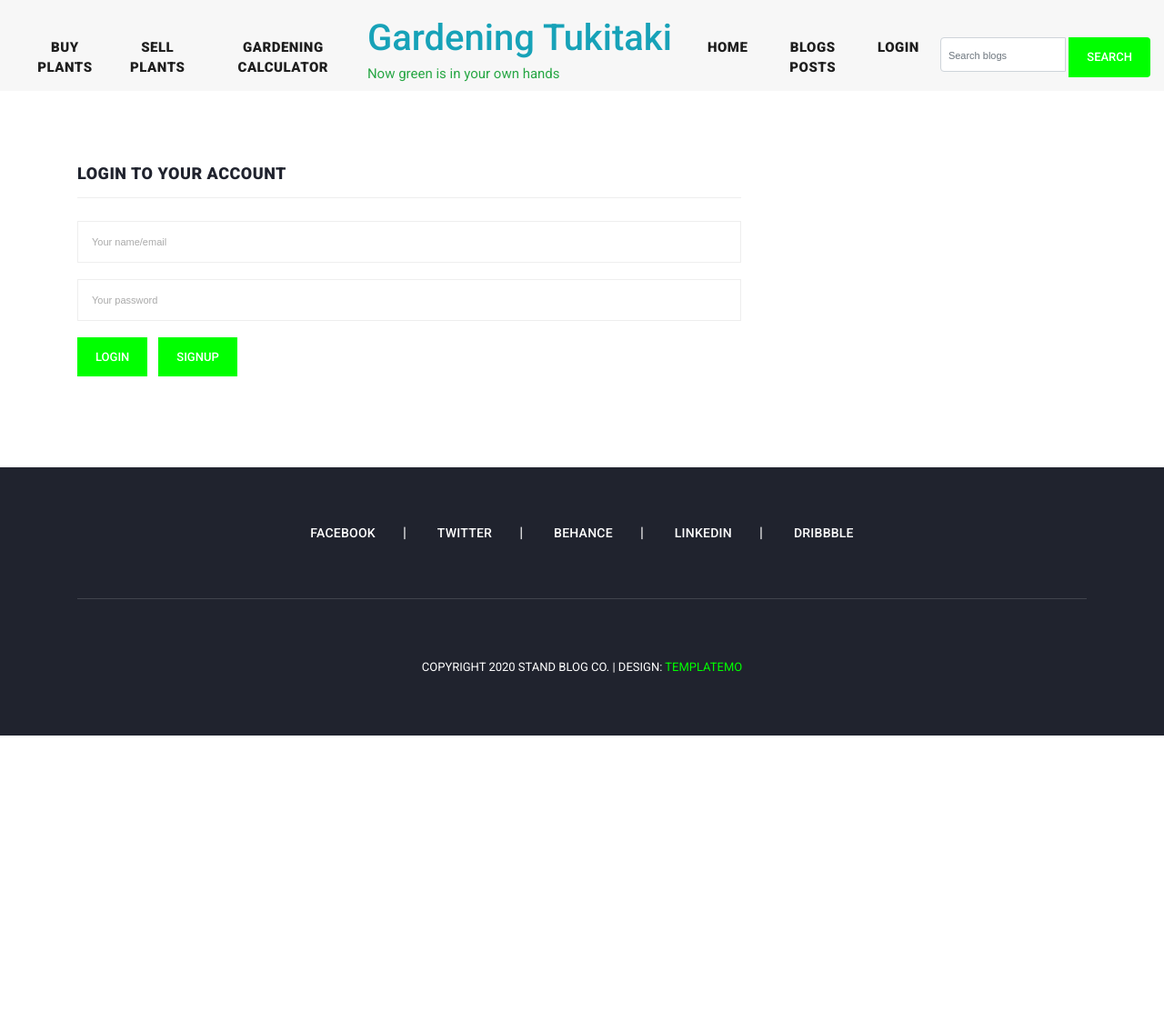
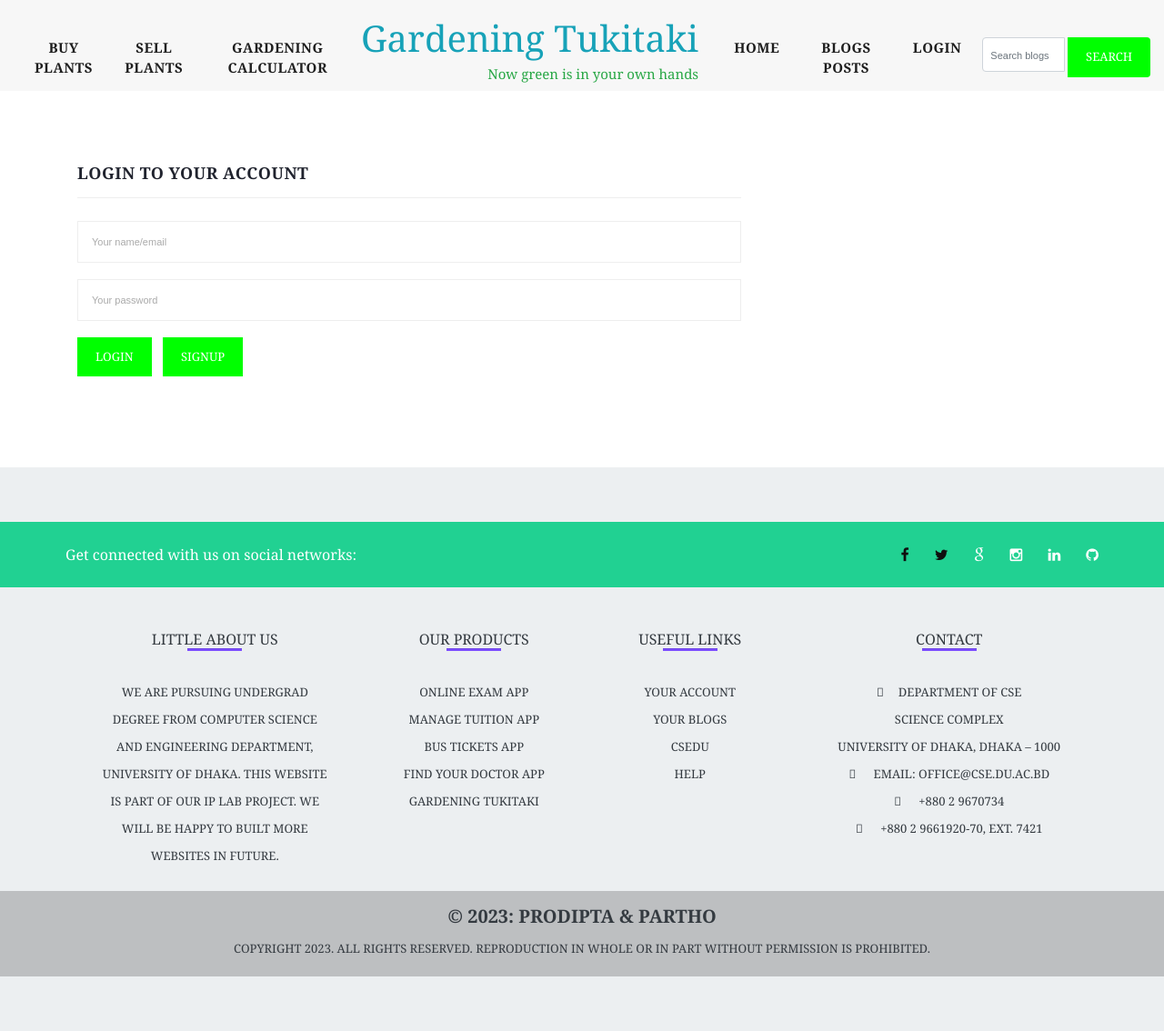
Before and after one commit to Prodipta0109/Gardening-Tukitaki, a Django app: page /login/?next=/add_blog/ in a window 1280 px wide. Shown: the whole page at 91% size. Before the commit the page ends 809 px from the top, so only its background shows below. Run offline with Django 4.2, Linux system fonts and the light colour scheme; some libraries are stand-ins or nearby versions.

Commit message:
Footer Done

```diff
--- a/src/assets/css/main.css
+++ b/src/assets/css/main.css
@@ -43,6 +43,14 @@
     color: #CDCDCD !important;
 }
 
+.fa-facebook-f{
+    color: rgb(15, 15, 15) !important;
+}
+
+.fa-twitter{
+    color: rgb(15, 15, 15) !important;
+}
+
 .btn-primary {
     display: inline-block;
     background-color: #00FF00;
--- a/src/assets/css/templatemo-stand-blog.css
+++ b/src/assets/css/templatemo-stand-blog.css
@@ -7,7 +7,8 @@ https://templatemo.com/tm-551-stand-blog
 */
 
 body {
-  font-family: 'Roboto', sans-serif;
+  /*font-family: 'Roboto', sans-serif; */
+  font-family: 'Georgia', serif;
   overflow-x: hidden;
   text-rendering: optimizeLegibility;
   -webkit-font-smoothing: antialiased;
@@ -35,7 +36,7 @@ h1,h2,h3,h4,h5,h6 {
 
 .main-button a {
 	display: inline-block;
-	background-color: #00ff00;
+	background-color: #4aa44a;
 	color: #fff;
 	font-size: 13px;
 	font-weight: 500;
@@ -45,7 +46,7 @@ h1,h2,h3,h4,h5,h6 {
 }
 
 .main-button a:hover {
-	background-color: #fb9857;
+	background-color: #21400a;
 }
 
 .heading-page {
--- a/src/templates/banner.html
+++ b/src/templates/banner.html
@@ -12,7 +12,7 @@
                   <div class="meta-category">
                     <span>{{blog.category}}</span>
                   </div>
-                  <a href="post-details.html"><h4>{{blog.title}}</h4></a>
+                  <a href="{% url 'blog_details' blog.slug %}"><h4>{{blog.title}}</h4></a>
                   <ul class="post-info">
                     <li><a href="#">{{blog.user.username}}</a></li>
                     <li><a href="#">{{blog.created_date}}</a></li>
--- a/src/templates/footer.html
+++ b/src/templates/footer.html
@@ -1,3 +1,4 @@
+<!--
 <footer>
     <div class="container">
       <div class="row">
@@ -20,3 +21,149 @@
       </div>
     </div>
   </footer>
+
+-->
+
+<footer
+        class="text-center text-lg-start text-dark"
+        style="background-color: #ECEFF1"
+        >
+  <!-- Section: Social media -->
+  <section
+            class="d-flex justify-content-between p-4 text-white"
+            style="background-color: #21D192"
+            >
+    <!-- Left -->
+    <div class="me-5 ml-5">
+      <span>Get connected with us on social networks:</span>
+    </div>
+    <!-- Left -->
+
+    <!-- Right -->
+    <div>
+      <a href="https://www.facebook.com/prodipta.senamartya.7" class="text-white me-4 ml-4">
+        <i class="fa fa-facebook-f"></i>
+      </a>
+      <a href="https://twitter.com/elonmusk" class="text-white me-4 ml-4">
+        <i class="fa fa-twitter"></i>
+      </a>
+      <a href="https://scholar.google.com/citations?user=2e6Qt6kAAAAJ&hl=en" class="text-white me-4 ml-4">
+        <i class="fa fa-google"></i>
+      </a>
+      <a href="https://www.instagram.com/p/Cr5yas-JHyp/" class="text-white me-4 ml-4">
+        <i class="fa fa-instagram"></i>
+      </a>
+      <a href="https://www.linkedin.com/in/partho-sarker-a948a9179/" class="text-white me-4 ml-4">
+        <i class="fa fa-linkedin"></i>
+      </a>
+      <a href="https://github.com/dsPartho/Gardening-Tukitaki" class="text-white me-4 ml-4 mr-5">
+        <i class="fa fa-github"></i>
+      </a>
+    </div>
+    <!-- Right -->
+  </section>
+  <!-- Section: Social media -->
+
+  <!-- Section: Links  -->
+  <section class="">
+    <div class="container text-center text-md-start mt-5">
+      <!-- Grid row -->
+      <div class="row mt-3">
+        <!-- Grid column -->
+        <div class="col-md-3 col-lg-4 col-xl-3 mx-auto mb-4">
+          <!-- Content -->
+          <h6 class="text-uppercase fw-bold text-dark">Little About Us</h6>
+          <hr
+              class="mb-4 mt-0 d-inline-block mx-auto"
+              style="width: 60px; background-color: #7c4dff; height: 2px"
+              />
+          <p class="text-dark">
+            We are pursuing undergrad degree from Computer Science and Engineering department, University of Dhaka. This website is part of our IP Lab Project.
+            We will be happy to built more websites in future.
+          </p>
+        </div>
+        <!-- Grid column -->
+
+        <!-- Grid column -->
+        <div class="col-md-2 col-lg-2 col-xl-2 mx-auto mb-4">
+          <!-- Links -->
+          <h6 class="text-uppercase fw-bold">Our Products</h6>
+          <hr
+              class="mb-4 mt-0 d-inline-block mx-auto"
+              style="width: 60px; background-color: #7c4dff; height: 2px"
+              />
+          <p>
+            <a href="https://github.com/TahmidImtiazImu/online_exam" class="text-dark">Online Exam App</a>
+          </p>
+          <p>
+            <a href="https://github.com/dsPartho/manage-tuition-v2.0" class="text-dark">Manage Tuition App</a>
+          </p>
+          <p>
+            <a href="https://github.com/Prodipta0109/Bus-Tickets" class="text-dark">Bus Tickets App</a>
+          </p>
+          <p>
+            <a href="https://github.com/Prodipta0109/Find-Your-Doctor" class="text-dark">Find Your Doctor App</a>
+          </p>
+          <p>
+            <a href="https://github.com/dsPartho/Gardening-Tukitaki" class="text-dark">Gardening Tukitaki</a>
+          </p>
+        </div>
+        <!-- Grid column -->
+
+        <!-- Grid column -->
+        <div class="col-md-3 col-lg-2 col-xl-2 mx-auto mb-4">
+          <!-- Links -->
+          <h6 class="text-uppercase fw-bold">Useful links</h6>
+          <hr
+              class="mb-4 mt-0 d-inline-block mx-auto"
+              style="width: 60px; background-color: #7c4dff; height: 2px"
+              />
+          <p>
+            <a href="{% url 'profile' %}" class="text-dark">Your Account</a>
+          </p>
+          <p>
+            <a href="{% url 'my_blogs' %}" class="text-dark">Your Blogs</a>
+          </p>
+          <p>
+            <a href="https://www.cse.du.ac.bd/" class="text-dark">CSEDU</a>
+          </p>
+          <p>
+            <a href="https://www.youtube.com/watch?v=dQw4w9WgXcQ" class="text-dark">Help</a>
+          </p>
+        </div>
+        <!-- Grid column -->
+
+        <!-- Grid column -->
+        <div class="col-md-4 col-lg-3 col-xl-3 mx-auto mb-md-0 mb-4">
+          <!-- Links -->
+          <h6 class="text-uppercase fw-bold">Contact</h6>
+          <hr
+              class="mb-4 mt-0 d-inline-block mx-auto"
+              style="width: 60px; background-color: #7c4dff; height: 2px"
+              />
+          <p class="text-dark"><i class="fas fa-home mr-3"></i>Department of CSE <br>
+            Science Complex<br>
+            University of Dhaka, Dhaka – 1000
+            </p>
+          <p class="text-dark"><i class="fas fa-envelope mr-3"></i>  Email: office@cse.du.ac.bd</p>
+          <p class="text-dark"><i class="fas fa-phone mr-3"></i> +880 2 9670734</p>
+          <p class="text-dark"><i class="fas fa-print mr-3"></i> +880 2 9661920-70, Ext. 7421</p>
+        </div>
+        <!-- Grid column -->
+      </div>
+      <!-- Grid row -->
+    </div>
+  </section>
+  <!-- Section: Links  -->
+
+  <!-- Copyright -->
+  <div
+        class="text-center p-3 text-bold"
+        style="background-color: rgba(0, 0, 0, 0.2)"
+        >
+    <p class= "font-weight-bold text-dark h5">© 2023: Prodipta & Partho </p>
+    <p class="text-dark">
+        Copyright 2023. All Rights Reserved. Reproduction in whole or in part without permission is prohibited.</p>
+  </div>
+  <!-- Copyright -->
+</footer>
--- a/src/templates/header.html
+++ b/src/templates/header.html
@@ -21,7 +21,7 @@
               </ul>
             </div>
 
-            <a class="navbar-brand text-info" href="index.html"><h1>Gardening Tukitaki<br></h1> <p class="text-success"><h7>Now green is in your own hands</h7></p></a>
+            <a class="navbar-brand text-info" href="{% url 'home' %}"><h1>Gardening Tukitaki<br></h1> <p class="text-success text-right"><h7>Now green is in your own hands</h7></p></a>
             {% comment %} <a class="navbar-brand text-info" href="index.html">
               <img src="Garden.webp" alt="Gardening Tukitaki Logo" width="10px", length="5px">
               <p class="text-success"><h7>Now green is in your own hands</h7></p>
```
Also changed, not shown: src/db.sqlite3.
